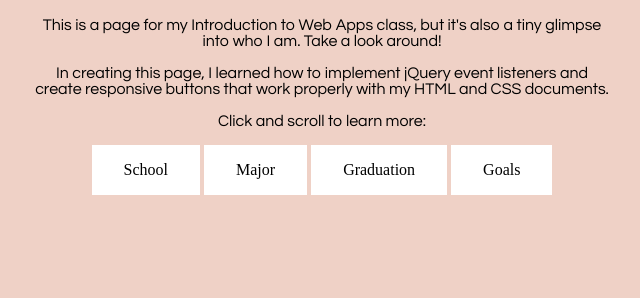
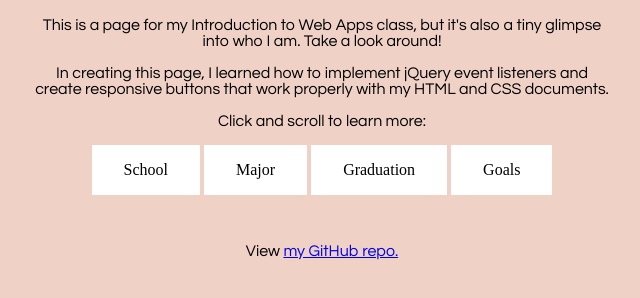
Before and after one commit to isorresso/assignment-10, a plain HTML site: page index.html in a window 1280 px wide. Shown: the part 104-402 px from the top of the page, without its empty margins (334-974 px from the left). Drawn offline with Linux system fonts and the light colour scheme.

Commit message:
added github link

```diff
--- a/index.html
+++ b/index.html
@@ -42,6 +42,8 @@
 <img id="hollywoodsign"  src="images/hollywoodsign.jpg" alt="Photo of the Hollywood Sign in Los Angeles">
 <p id="hollywoodsign2">Photo by Ahmet Yalçınkaya via <a href="https://unsplash.com/photos/aNrRsB2wLDk">Wikimedia Commons</a></p>
 <p id="hollywoodsign3">My ultimate goal is to one day move to Los Angeles to write for a magazine or online publication, focusing on entertainment and pop culture.</p>
+
+<p>View <a href='https://github.com/isorresso/assignment-10'>my GitHub repo.</a></p>
 </div>
 
 
```
